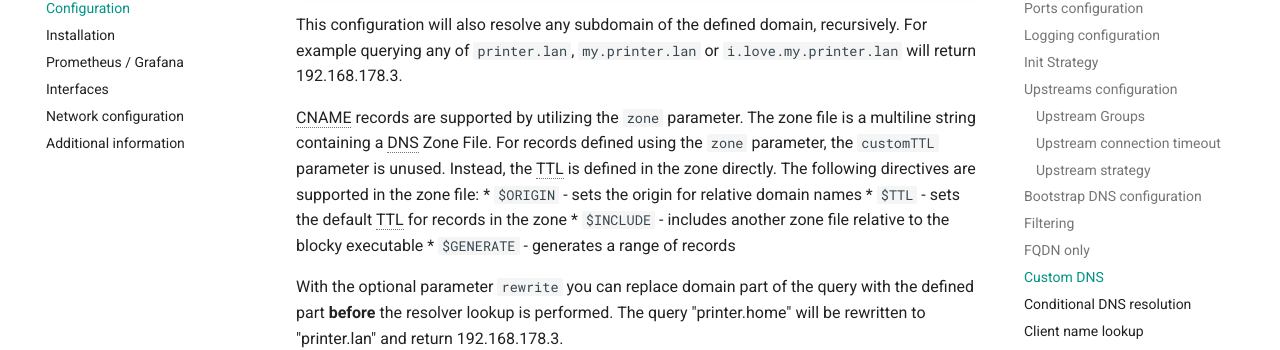
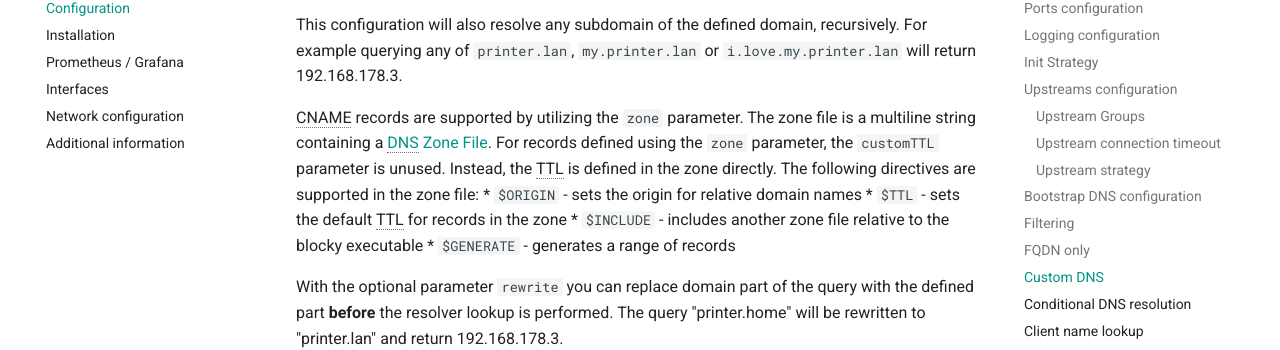
Before and after one commit to 0xERR0R/blocky, an MkDocs documentation site: the page built from docs/configuration.md, in a window 1280 px wide and 900 px high, scrolled down 8457 px. Shown: the part 127-477 px from the top of the window. Built offline with MkDocs 1.6.1 and Material for MkDocs 9.7.7, drawn with Linux system fonts in a browser that asks for light colours; comment, search, counter and statistics services are not loaded; the version menu is left out; part of the change alters nothing that is shown.

```diff
--- a/docs/configuration.md
+++ b/docs/configuration.md
@@ -288,7 +288,7 @@ domain must be separated by a comma.
 This configuration will also resolve any subdomain of the defined domain, recursively. For example querying any of
 `printer.lan`, `my.printer.lan` or `i.love.my.printer.lan` will return 192.168.178.3.
 
-CNAME records are supported by utilizing the `zone` parameter. The zone file is a multiline string containing a DNS Zone File.
+CNAME records are supported by utilizing the `zone` parameter. The zone file is a multiline string containing a [DNS Zone File](https://en.wikipedia.org/wiki/Zone_file#Example_file).
 For records defined using the `zone` parameter, the `customTTL` parameter is unused. Instead, the TTL is defined in the zone directly.
 The following directives are supported in the zone file:
 * `$ORIGIN` - sets the origin for relative domain names
```
